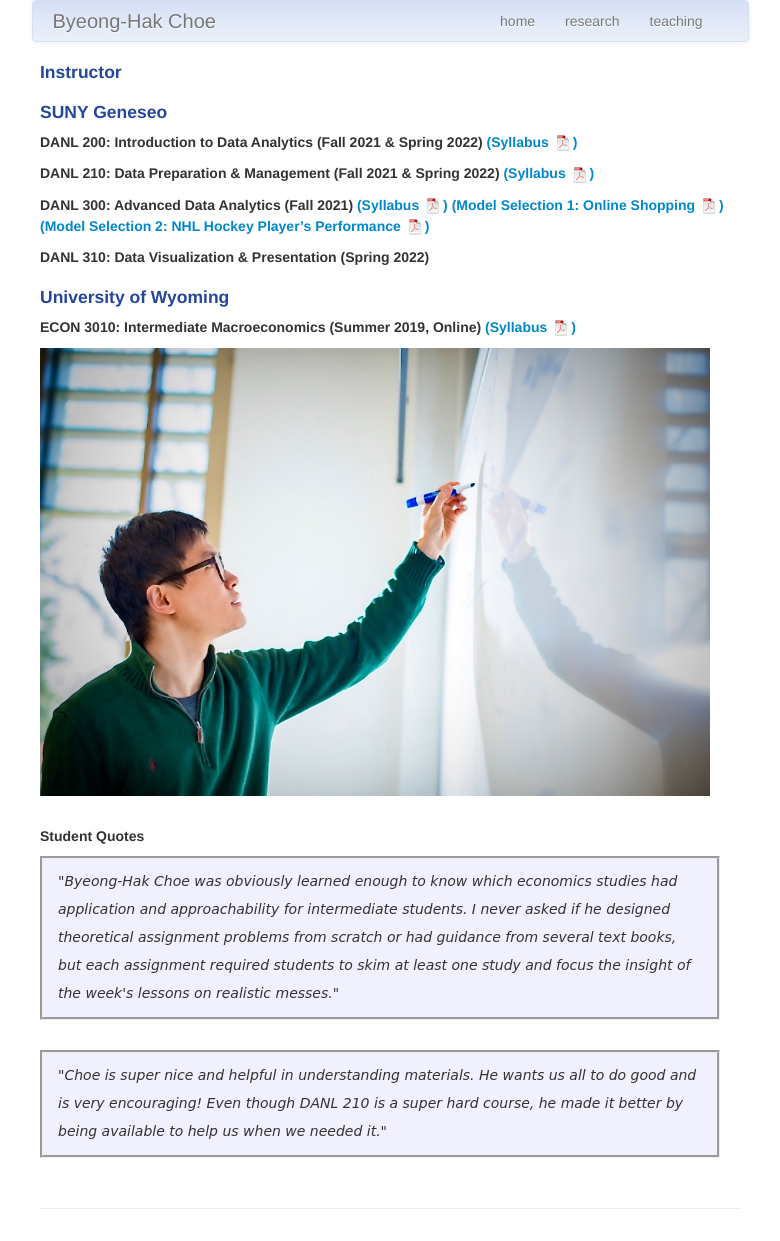
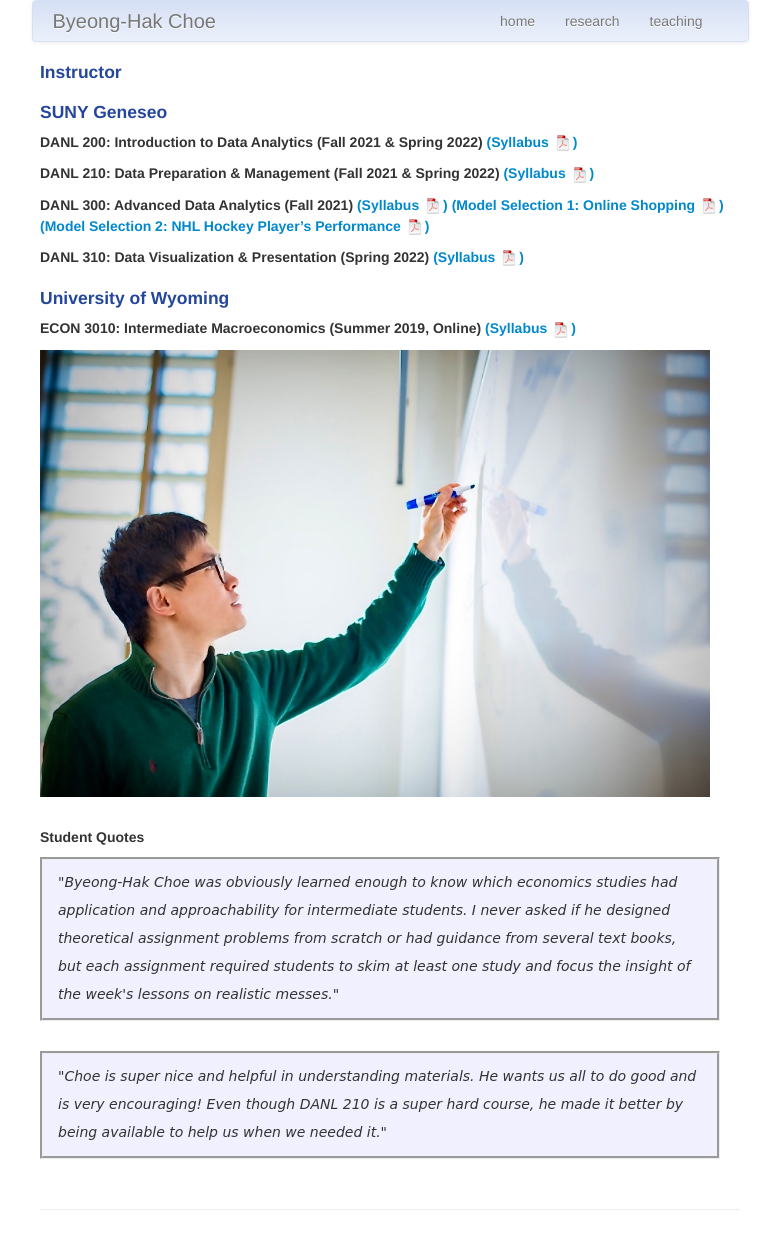
Before and after one commit to Erikwoj/bcecon.github.io, a Jekyll site: the page built from pages/teaching.md, in a window 1280 px wide. Shown: the whole page, without its empty margins (250-1030 px from the left). Built offline with Jekyll 4.4.1, drawn with Linux system fonts in a browser that asks for light colours.

Commit message:
Update teaching.md

```diff
--- a/pages/teaching.md
+++ b/pages/teaching.md
@@ -23,7 +23,8 @@
 
 ##### <strong>DANL 300: Advanced Data Analytics</strong> (Fall 2021) <a href="https://drive.google.com/file/d/1OpA6iFgd5pzUFHt5Zns0EOwa4KKo37dM/view?usp=sharing"> (Syllabus ![paper as pdf]({{ BASE_PATH }}/pages/icons16/pdf-icon.png))</a> <a href="https://drive.google.com/file/d/1i447APxZT9LeoqMjmeu-nIj2HmdJHTwo/view?usp=sharing"> (Model Selection 1: Online Shopping ![paper as pdf]({{ BASE_PATH }}/pages/icons16/pdf-icon.png))</a> <a href="https://drive.google.com/file/d/1nwMxshvZ_PiBCig6ltk31tA0G42KHtp8/view?usp=sharing"> (Model Selection 2: NHL Hockey Player's Performance ![paper as pdf]({{ BASE_PATH }}/pages/icons16/pdf-icon.png))</a>
 
-##### <strong>DANL 310: Data Visualization & Presentation</strong> (Spring 2022)
+##### <strong>DANL 310: Data Visualization & Presentation</strong> (Spring 2022) <a href="https://drive.google.com/file/d/14Qw2_aIXnNB5cH08oqCVXBisPM6iBpWH/view?usp=sharing"> (Syllabus ![paper as pdf]({{ BASE_PATH }}/pages/icons16/pdf-icon.png))</a>
+
 
 
 
```
